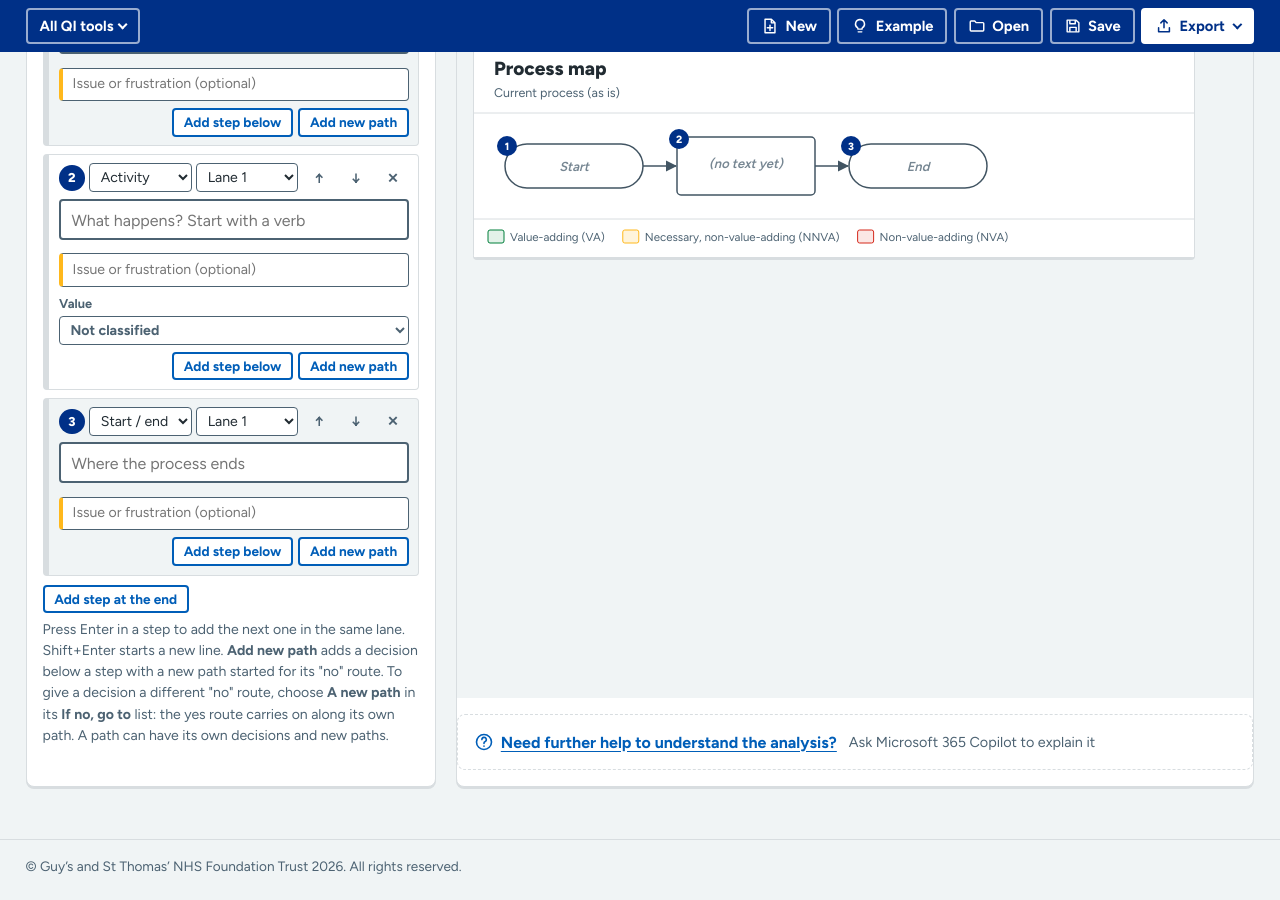
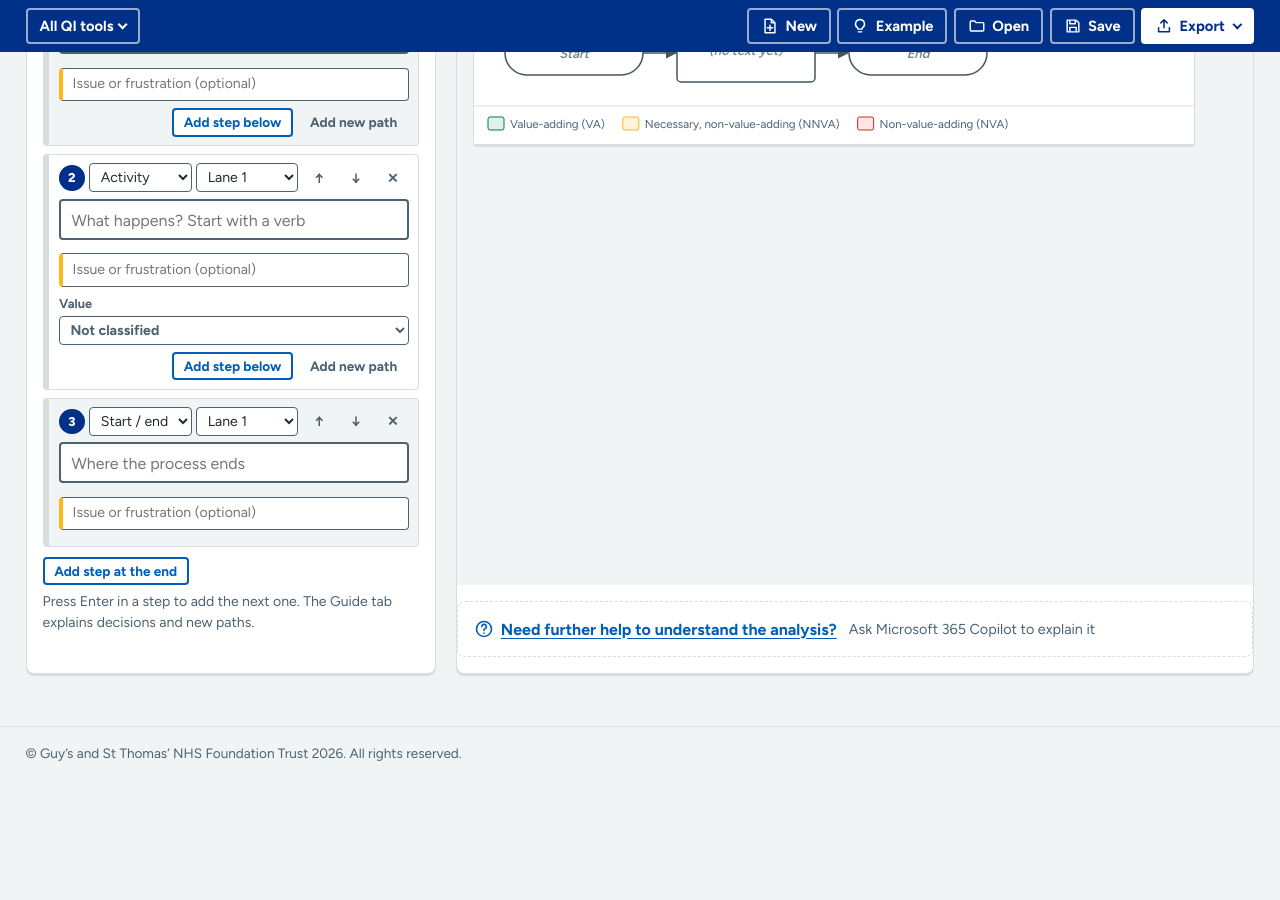
Before and after one commit to PerrinShanks-Cogito/IntegratedQiTools, a Jekyll site: the page built from process_map/index.html, in a window 1280 px wide and 900 px high, scrolled down 1062 px. Built offline with Jekyll 4.4.1, drawn with Linux system fonts in a browser that asks for light colours; after the commit the page ends 1849 px from its top, so only the background shows below that.

Commit message:
Process map: tidy step card add buttons
- No add buttons on the End step's card
- Path steps say Add step below, like other steps
- Add new path uses the lighter ghost style
- Shorter hint under the steps; the detail lives in the Guide tab

Co-Authored-By: Claude Opus 5.5 <noreply@anthropic.com>
Claude-Session: https://claude.ai/code/session_01CcqVcktLYRUUtxVCgrveQf

```diff
--- a/process_map/app.js
+++ b/process_map/app.js
@@ -552,6 +552,10 @@ function stepCard(m,s,i,F){
   /* moving a step onto or off a path */
   const canIn=i>0&&F.dep[i-1]+(m.steps[i-1].type==="decision"?1:0)>d;
   const moves=(d>0?'<button class="btn small ghost" data-act="out" type="button">Move off path</button>':"")+(canIn?'<button class="btn small ghost" data-act="in" type="button">Move onto path</button>':"");
+  /* nothing is added after the End step from its own card */
+  const isEnd=isT&&i>0&&i===m.steps.length-1;
+  const adds=isEnd?"":'<button class="btn small" data-act="ins" type="button">Add step below</button>'+
+    '<button class="btn small ghost" data-act="path" type="button">Add new path</button>';
   return '<div class="step t-'+s.type+(d?" on-path":"")+(s.value&&!isT?" v-"+s.value:"")+(selected===s.id?" sel":"")+'" data-id="'+s.id+'"'+(d?' style="margin-left:'+(d*1.3)+'rem"':"")+'>'+
     '<div class="step-head"><span class="num" aria-hidden="true">'+esc(F.labels[i])+'</span>'+
     '<select class="field sm ty" aria-label="Step '+F.labels[i]+' type">'+Object.keys(TYPES).map(k=>'<option value="'+k+'"'+(k===s.type?" selected":"")+'>'+TYPES[k]+'</option>').join("")+'</select>'+
@@ -564,9 +568,7 @@ function stepCard(m,s,i,F){
     '<input class="field measure issue is" type="text" aria-label="Issue for step '+F.labels[i]+'" placeholder="Issue or frustration (optional)">'+
     (isT?"":'<div class="row1"><label>Value<select class="field sm va">'+Object.keys(VALUES).map(k=>'<option value="'+k+'"'+(k===(s.value||"")?" selected":"")+'>'+VALUES[k]+'</option>').join("")+'</select></label></div>')+
     '<div class="step-foot"><span></span>'+
-    '<span class="foot-btns">'+moves+
-    '<button class="btn small" data-act="ins" type="button">'+(d?"Add path step below":"Add step below")+'</button>'+
-    '<button class="btn small" data-act="path" type="button">Add new path</button></span></div></div>';
+    '<span class="foot-btns">'+moves+adds+'</span></div></div>';
 }
 function renderEditor(){
   renderEditing();
@@ -595,7 +597,7 @@ function renderEditor(){
   const F=flow(m);
   h+='<div id="steps">'+m.steps.map((s,i)=>stepCard(m,s,i,F)).join("")+'</div>';
   h+='<div style="margin-top:.6rem"><button class="btn small" id="addStep" type="button">Add step at the end</button></div>';
-  h+='<p class="hint">Press Enter in a step to add the next one in the same lane. Shift+Enter starts a new line. <b>Add new path</b> adds a decision below a step with a new path started for its "no" route. To give a decision a different "no" route, choose <b>A new path</b> in its <b>If no, go to</b> list: the yes route carries on along its own path. A path can have its own decisions and new paths.</p>';
+  h+='<p class="hint">Press Enter in a step to add the next one. The Guide tab explains decisions and new paths.</p>';
   host.innerHTML=h;
   host.querySelectorAll(".lane-row").forEach(r=>{r.querySelector(".ln").value=laneOf(m,r.dataset.id).name;});
   host.querySelectorAll(".step").forEach(c=>{
--- a/process_map/index.html
+++ b/process_map/index.html
@@ -249,9 +249,9 @@ select.field{overflow:visible;cursor:pointer}
       <h3>Building a map</h3>
       <ol>
         <li><b>Set the scope.</b> Fill in <b>Starts when</b>, <b>Ends when</b> and <b>Who it's for</b> so everyone maps the same thing.</li>
-        <li><b>Add the steps in order.</b> Word each one as an action. Press Enter in a step to add the next one. Choose the type for each step: start or end, activity, decision, or wait or queue.</li>
+        <li><b>Add the steps in order.</b> Word each one as an action. Press Enter in a step to add the next one in the same lane; Shift+Enter starts a new line in the step. Choose the type for each step: start or end, activity, decision, or wait or queue.</li>
         <li><b>Add decisions.</b> Use <b>Add new path</b> on a step to add a decision below it with its new path already started. A decision is a yes or no question. The <b>yes</b> carries on along the usual path. By default the <b>no</b> starts a new path below it; in <b>If no, go to</b> you can instead carry straight on, or go to another step, for example back to an earlier step for rework.</li>
-        <li><b>Build out new paths.</b> Use <b>Add path step below</b> on a path step to add the next one. A path can have its own decisions and new paths. On a path's last step, <b>At the end of this path</b> sets whether it rejoins the path it came from, goes on to a later step, loops back or ends.</li>
+        <li><b>Build out new paths.</b> Use <b>Add step below</b> on a path step to add the next one on the same path. A path can have its own decisions and new paths. On a path's last step, <b>At the end of this path</b> sets whether it rejoins the path it came from, goes on to a later step, loops back or ends.</li>
         <li><b>Add lanes if you want to track hand-offs.</b> With one lane the map is a simple flowchart. Add a lane for each person, role, team or organisation involved to make it a swimlane map; <b>When to add a lane</b> under Lanes explains when a new lane is worth it.</li>
         <li><b>Classify each step</b> as value-adding, necessary or non-value-adding, and add an <b>issue</b> wherever people describe a frustration.</li>
         <li><b>Check and analyse.</b> <b>Checks</b> lists what's missing. <b>Analyse</b> counts steps, hand-offs, waste and rework, and suggests questions for redesign.</li>
```
